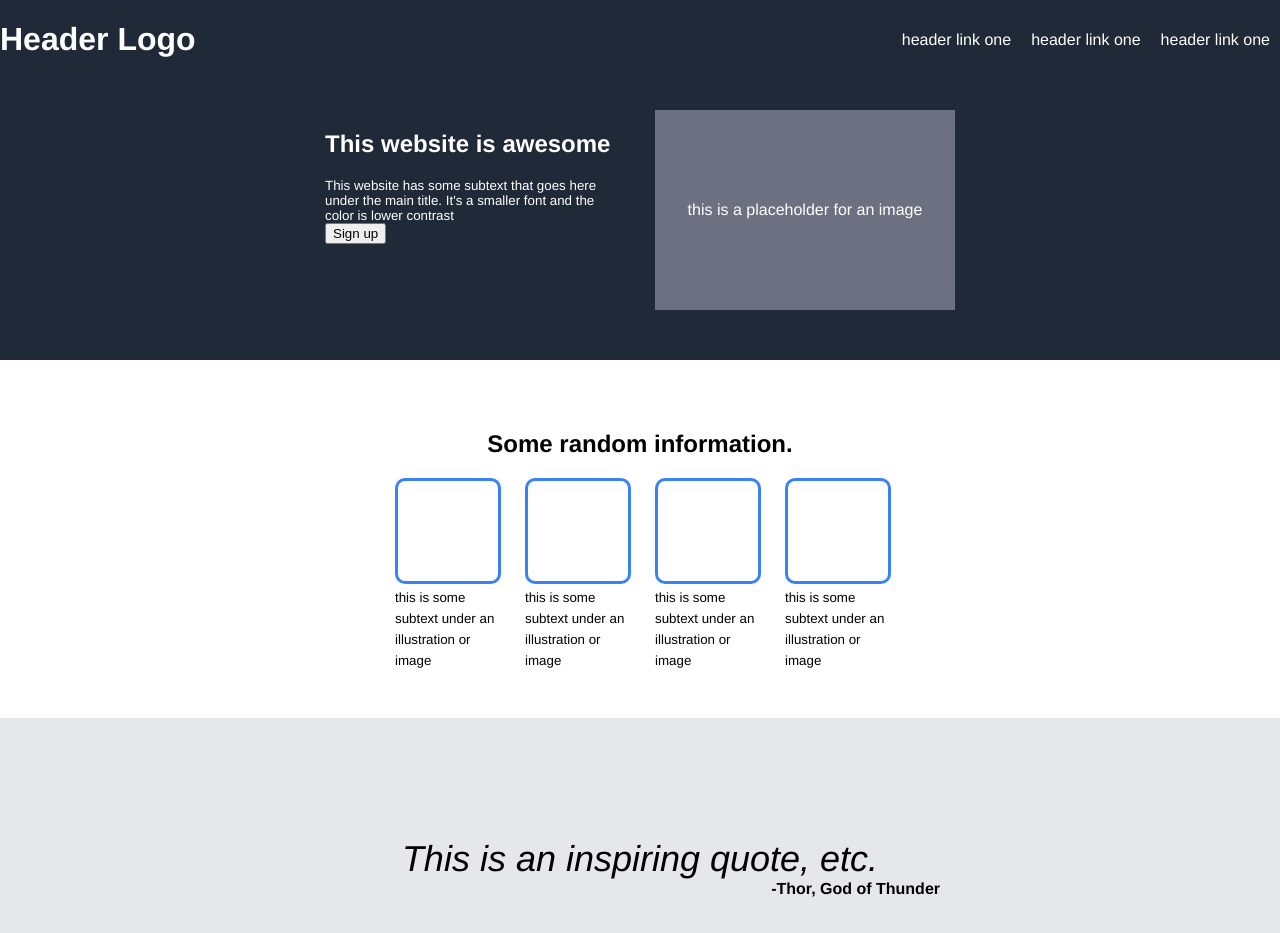
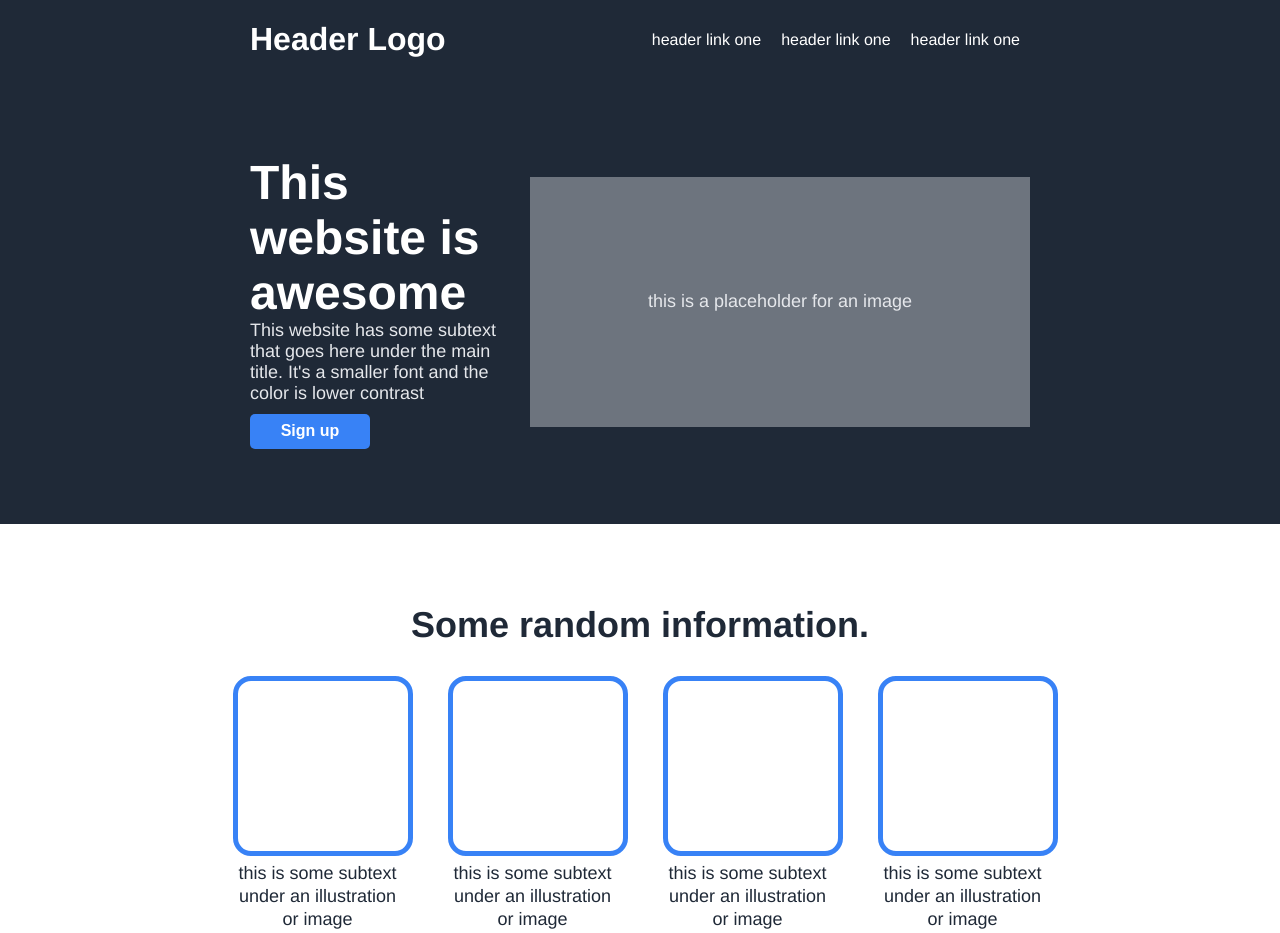
Before and after one commit to DraxThemSklounst/landing-page-project, a plain HTML site: page index.html in a window 1280 px wide. Shown: the top 933 px of the page. Drawn offline with Linux system fonts and the light colour scheme.

Commit message:
Finalized landing page, tweaked margins and values.

```diff
--- a/index.html
+++ b/index.html
@@ -23,7 +23,7 @@
             <sub>This website has some subtext that goes here under the main title. It's a smaller font and the color is lower contrast</sub>
             <button>Sign up</button>
         </div>
-        <div class="placeholder">this is a placeholder for an image</div>
+        <sub class="placeholder">this is a placeholder for an image</sub>
     </div>
 
     <div class="media-section">
--- a/styles.css
+++ b/styles.css
@@ -9,11 +9,28 @@ body {
     justify-content: space-between;
 }
 
+sub {
+    font-size: 18px;
+    color: #E5E7EB;
+}
+
+button {
+    background-color:#3882F6;
+    border-style: none;
+    border-radius:5px;
+    height:35px;
+    width: 120px;
+    font-weight: bold;
+    font-size: 16px;
+    color: white;
+}
+
 .header {
     color: white;
     background-color: #1F2937;
     display: flex;
     align-items: center;
+    padding: 0 250px;
 }
 
 .header ul {
@@ -35,23 +52,42 @@ a {
     padding-top: 30px;
     padding-bottom: 50px;
     justify-content: center;
+    align-items:center;
     gap: 30px;
+    padding: 75px 250px;
 }
 
 .hero-section .hero {
     display: flex;
-    max-width: 300px;
     flex-direction: column;
+    max-width: 500px;
     align-items: flex-start;
+}
+
+.hero-section .hero h2{
+    font-size: 48px;
+    font-weight: 1000;
+    margin: 0;
 }
 
 .hero-section .placeholder {
     display: flex;
-    height: 200px;
-    width: 300px;
-    background-color: rgb(109, 112, 128);
+    flex-shrink: 0;
+    height: 250px;
+    width: 500px;
+    background-color: #6d747e;
     align-items: center;
     justify-content: center;
+}
+
+.hero-section .hero button{
+    margin-top: 10px;
+}
+
+.media-section h2{
+    font-size: 36px;
+    font-weight: 950;
+    color: #1F2937;
 }
 
 .media-section{
@@ -64,18 +100,24 @@ a {
 
 .media-section .media-cluster {
     display: flex;
-    gap: 30px;
+    gap: 45px;
 }
 
 .media .placeholder{
-    width: 100px;
-    height: 100px;
-    border: 3px solid #3882F6;
-    border-radius: 10px;
+    width: 170px;
+    height: 170px;
+    border: 5px solid #3882F6;
+    border-radius: 18px;
+    margin-bottom: 5px;
 }
 
 .media {
-    max-width: 100px;
+    max-width: 170px;
+    text-align: center;
+}
+
+.media sub{
+    color:#1F2937;
 }
 
 .quote-section{
```
